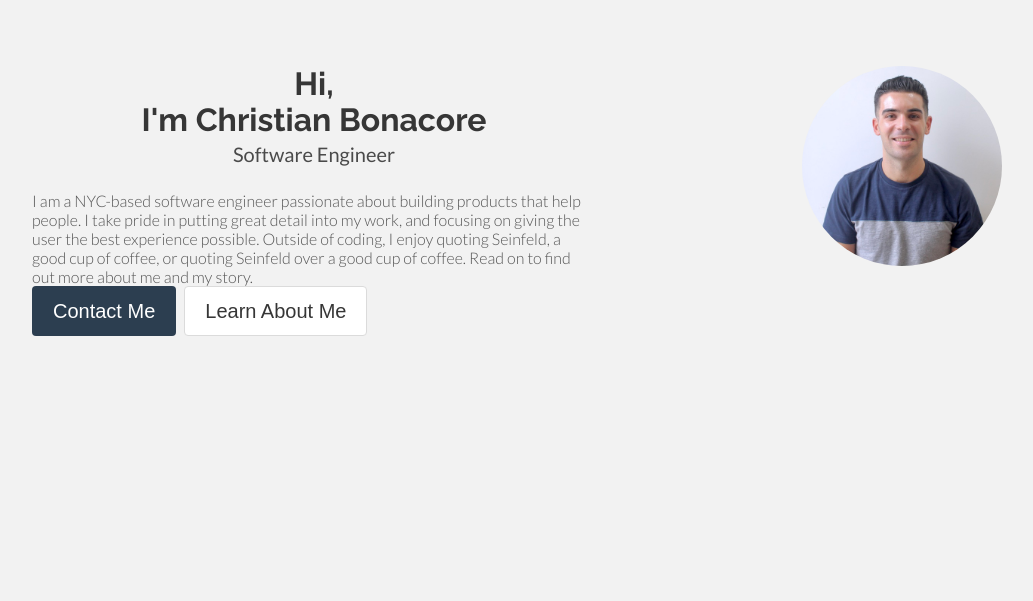
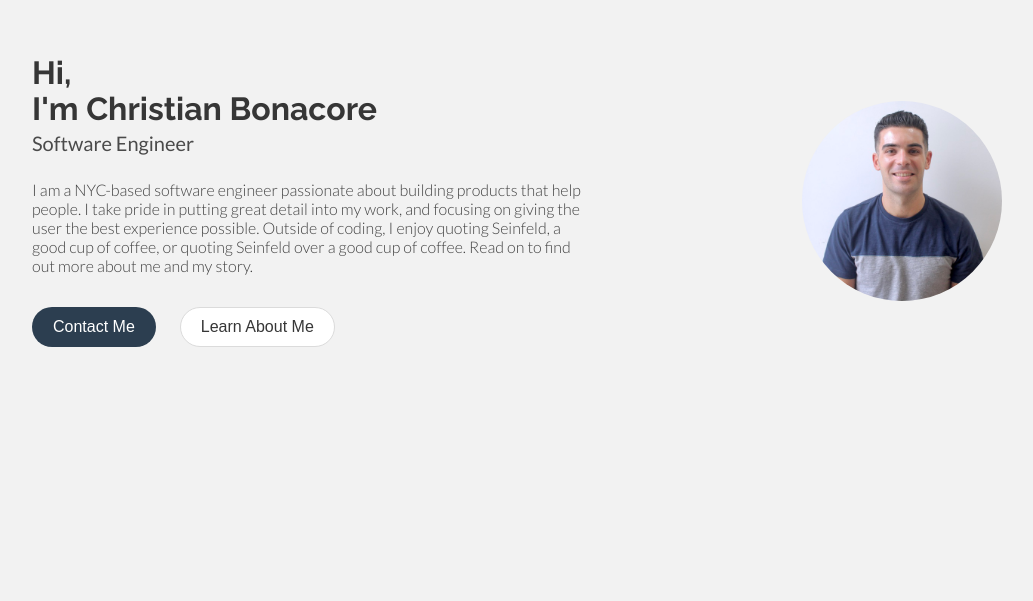
Before and after one commit to cbonaco1/personal_page, a Next.js app: page / in a window 1280 px wide. Shown: the part 199-800 px from the top of the page, without its empty margins (32-1065 px from the left). Built offline with nearby package versions, Linux system fonts and the light colour scheme.

Commit message:
typography and btn changes on hero

```diff
--- a/src/sections/Home.jsx
+++ b/src/sections/Home.jsx
@@ -7,22 +7,22 @@ const Home = () => {
     <div className="hero is-fullheight">
       <div className="hero-body">
         <div className="container">
-          <div className="columns">
+          <div className="columns is-vcentered">
             <div className="column">
-              <h1 className="title has-text-centered">
+              <h1 className="title">
                 Hi,<br />
                 I'm Christian Bonacore
               </h1>
-              <p className="subtitle has-text-centered">Software Engineer</p>
+              <p className="subtitle">Software Engineer</p>
               <p>
               I am a NYC-based software engineer passionate about building products that help people.
               I take pride in putting great detail into my work, and focusing on giving the user the best experience possible.
               Outside of coding, I enjoy quoting Seinfeld, a good cup of coffee, or quoting Seinfeld over a good cup of coffee.
               Read on to find out more about me and my story.
               </p>
-              <div className="buttons are-medium">
-                <button className="button is-primary">Contact Me</button>
-                <button className="button">Learn About Me</button>
+              <div className={`displayFlex ${styles.buttonGroup}`}>
+                <button className="button is-rounded is-primary">Contact Me</button>
+                <button className="button is-rounded">Learn About Me</button>
               </div>
             </div>
             <div className="column">
--- a/src/styles/Home.module.scss
+++ b/src/styles/Home.module.scss
@@ -8,36 +8,26 @@
   margin: 0 auto;
 }
 
-.main {
-  flex: 1;
-  display: flex;
+.buttonGroup {
+  margin-top: 2rem;
   flex-direction: column;
-  justify-content: center;
-  align-items: center;
+  button {
+    margin-bottom: 1.25rem;
+    &:last-child {
+      margin-bottom: 0rem;
+    }
+  }
 }
 
-.title {
-  letter-spacing: 3px;
+@media screen and (min-width: 769px) {
+  .buttonGroup {
+    flex-direction: row;
+    button {
+      margin-bottom: 0;
+      margin-right: 1.5rem;
+      &:last-child {
+        margin-right: 0;
+      }
+    }
+  }
 }
-
-.title a {
-  color: #0070f3;
-  text-decoration: none;
-}
-
-.title a:hover,
-.title a:focus,
-.title a:active {
-  text-decoration: underline;
-}
-
-.title {
-  margin: 0;
-  line-height: 1.15;
-  font-size: 4rem;
-}
-
-.title,
-.description {
-  text-align: center;
-}
--- a/src/styles/globals.scss
+++ b/src/styles/globals.scss
@@ -14,7 +14,7 @@ body {
   font-family: "Lato", sans-serif;
   font-weight: 300;
   font-size: 16px;
-  color: #555;
+  color: #424242;
 
   -webkit-font-smoothing: antialiased;
   -webkit-overflow-scrolling: touch;
```
